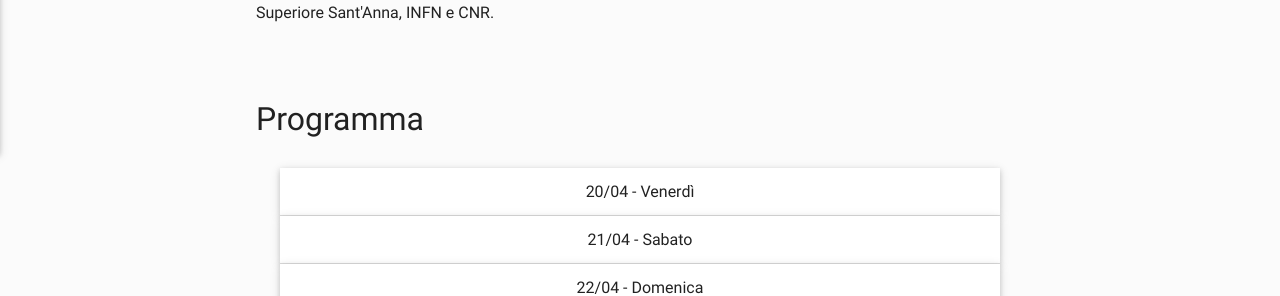
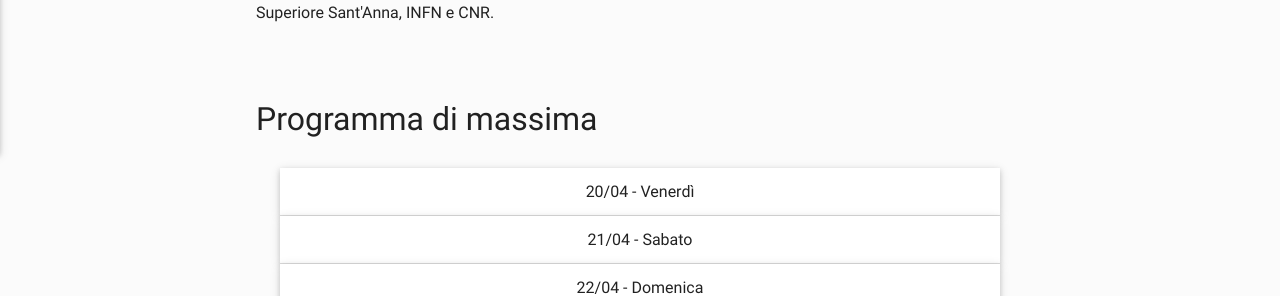
Before and after one commit to AndreaGurgone/AndreaGurgone.github.io, a Jekyll site: the page built from programme.html, in a window 1280 px wide. Shown: the part 806-1102 px from the top of the page. Built offline with Jekyll 4.4.1, drawn with Linux system fonts in a browser that asks for light colours; nearby versions of some CDN libraries.

Commit message:
Update programme.html

```diff
--- a/programme.html
+++ b/programme.html
@@ -11,7 +11,7 @@
 </div>
 
 <div class="section">
-  <h2>Programma</h2>
+  <h2>Programma di massima</h2>
 
   <div class="row">
     <div class="col s12">
```
